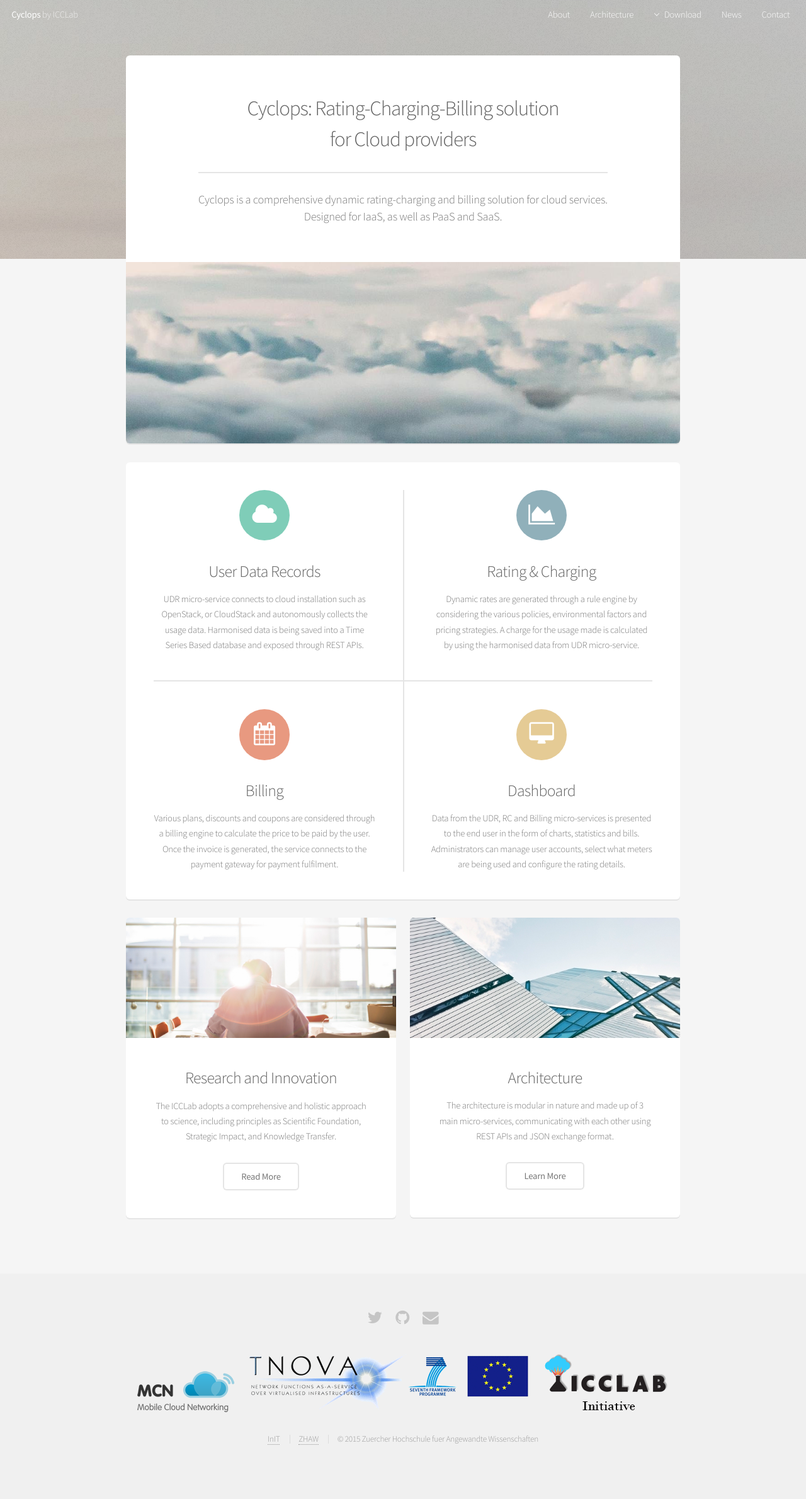
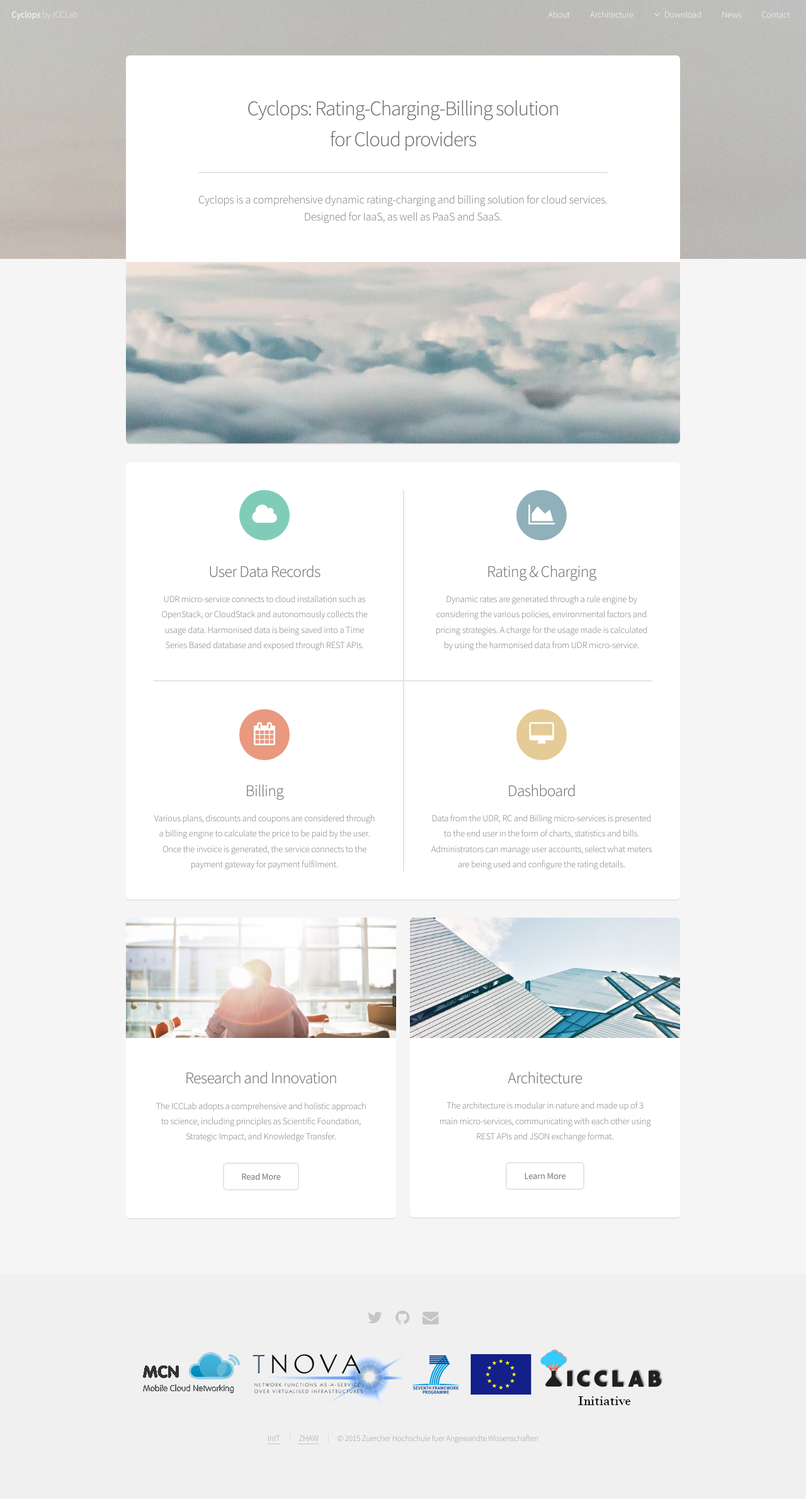
Before and after one commit to icclab/cyclops, a Jekyll site: the page built from index.html, in a window 1280 px wide. Shown: the whole page at 63% size. Built offline with Jekyll 4.4.1, drawn with Linux system fonts in a browser that asks for light colours.

Commit message:
logos fixed

```diff
--- a/_includes/footer.html
+++ b/_includes/footer.html
@@ -7,9 +7,7 @@
 					<li><a href="mailto:harh@zhaw.ch" class="icon fa-envelope"><span class="label">Mail</span></a></li>
 				</ul>
 				<ul class="icons">
-					<li><img src="{{ site.baseurl }}/assets/images/sponsors/mcn.png" alt="" /></li>
-					<li><img src="{{ site.baseurl }}/assets/images/sponsors/tnova.gif" alt="" /></li>
-					<li><img src="{{ site.baseurl }}/assets/images/sponsors/icclab.gif" alt="" /></li>
+					<li><img src="{{ site.baseurl }}/assets/images/sponsors/sponsors.gif" alt="" /></li>
 				</ul>
 				<ul class="copyright">
 					<li><a target="_blank" href="http://engineering.zhaw.ch/de/engineering/institute-zentren/init.html">InIT</a></li>
```
Also changed, not shown: assets/images/sponsors/sponsors.gif (added), 15 other files.
